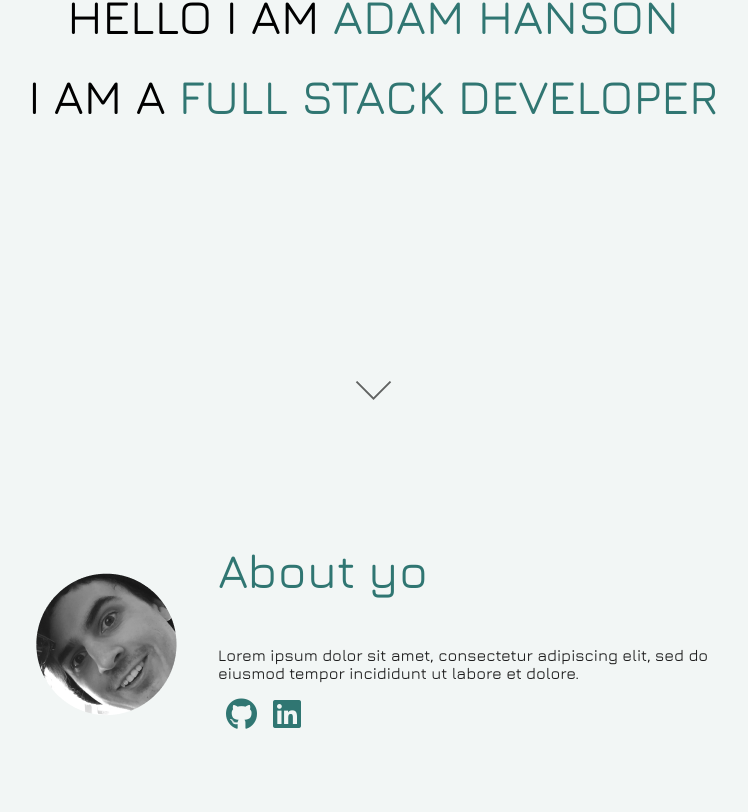
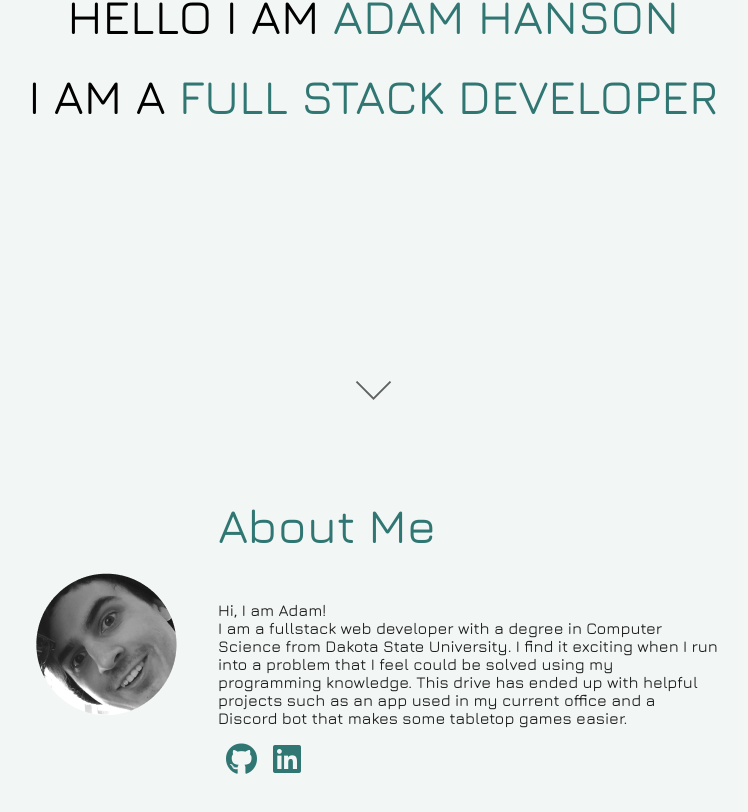
Before and after one commit to ajhanson22227/portfolio, a React (Create React App) app: page / in a window 1280 px wide. Shown: the part 356-1168 px from the top of the page, without its empty margins (267-1015 px from the left). Built offline with nearby package versions, Linux system fonts and the light colour scheme.

Commit message:
Add about me text

```diff
--- a/src/components/Summary/Personal/Personal.js
+++ b/src/components/Summary/Personal/Personal.js
@@ -9,10 +9,21 @@ const Personal = () => {
         <img src={facepic} alt="adam, the site creator" />
       </div>
       <div className="about-content">
-        <div className="about-title">About yo</div>
+        <div className="about-title">About Me</div>
         <div className="about-text">
-          Lorem ipsum dolor sit amet, consectetur adipiscing elit, sed do
-          eiusmod tempor incididunt ut labore et dolore.
+          Hi, I am Adam!
+          <br />I am a fullstack web developer with a degree in Computer Science
+          from Dakota State University. I find it exciting when I run into a
+          problem that I feel could be solved using my programming knowledge.
+          This drive has ended up with helpful projects such as an app used in
+          my current office and a Discord bot that makes some tabletop games
+          easier.
+          {/* I graduated with a Bachelor's of Science in Computer Science from
+          Dakota State University in 2018. One of my favorite things about
+          programming is typing life into what was once an empty file, and
+          watching the changes happen over time. <br /> <br />
+          Computers and technology have been my hobby since before I could walk
+          which is why I became a programmer. */}
         </div>
         <div className="icon-container">
           <a
```
